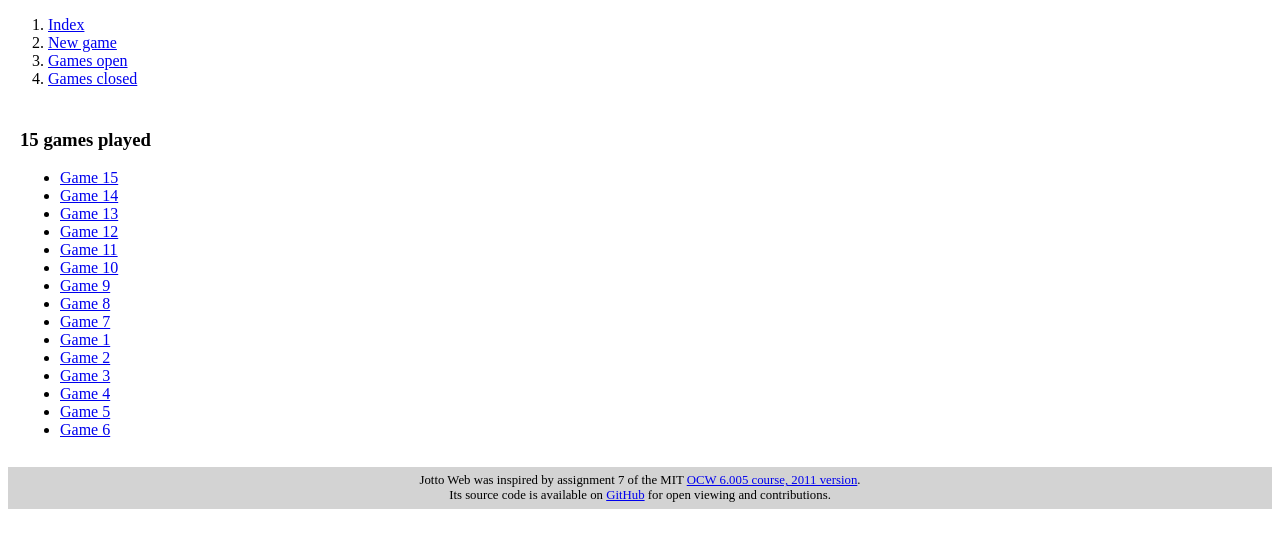
After one commit to acsor/Jotto-Web, a Django app: page /closed_sessions in a window 1280 px wide. The commit adds this page. Shown: the top 548 px of the page. Run offline with Django 3.2, Linux system fonts and the light colour scheme; data comes from the database, SQL or seed files in the repository; both versions use the stored data as it was after the commit.

Commit message:
Add closed sessions page.
Modify ordering in open sessions page.
Rename "sessions_still_open" url to "open_sessions".

```diff
--- a/JottoWebApp/models.py
+++ b/JottoWebApp/models.py
@@ -65,9 +65,9 @@ class Guess(models.Model):
 
         return correct_position(self.name, hidden.name)
 
-
-def validate_name(name):
-    if len(name) == 0:
-        raise ValidationError("Input string has zero length.")
-    if re.fullmatch(Guess.re_name, name) is None:
-        raise ValidationError("Input is not a valid string.")
+    @staticmethod
+    def validate_name(name):
+        if len(name) == 0:
+            raise ValidationError("Input string has zero length.")
+        if re.fullmatch(Guess.re_name, name) is None:
+            raise ValidationError("Input is not a valid string.")
--- a/JottoWebApp/templates/jotto/base.html
+++ b/JottoWebApp/templates/jotto/base.html
@@ -71,7 +71,8 @@
             {% block sidebar %}
                 <li><a href="{% url 'jotto:index' %}">Index</a></li>
                 <li><a href="{% url 'jotto:pre_session' %}">New game</a></li>
-                <li><a href="{% url 'jotto:sessions_still_open' %}">Games still open</a></li>
+                <li><a href="{% url 'jotto:open_sessions' %}">Games open</a></li>
+                <li><a href="{% url 'jotto:closed_sessions' %}">Games closed</a></li>
             {% endblock %}
         </ol>
     </nav>
--- /dev/null
+++ b/JottoWebApp/templates/jotto/closed_sessions.html
@@ -0,0 +1,21 @@
+{% extends "jotto/base.html" %}
+
+{% block title %}Closed games | {{ block.super }}{% endblock %}
+
+{% block content %}
+    {% if sessions %}
+        <div>
+            <h3>{{ sessions|length }} games played</h3>
+            <ul>
+                {% for s in sessions %}
+                    <li><a href="{% url 'jotto:session' s.id %}">Game {{ s.id }}</a></li>
+                {% endfor %}
+            </ul>
+        </div>
+    {% else %}
+        <p>
+            No games have still been opened.<br>
+            If you wish, you can <a href="{% url 'jotto:pre_session' %}">start a new game</a>.
+        </p>
+    {% endif %}
+{% endblock %}
--- a/JottoWebApp/urls.py
+++ b/JottoWebApp/urls.py
@@ -10,6 +10,7 @@ urlpatterns = [
     url(r"^new_session$", new_session, name="new_session"),
     url(r"^session/(?P<session_id>\d+)$", session, name="session"),
     url(r"^close_session/(?P<session_id>\d+)$", close_session, name="close_session"),
-    url(r"^sessions_still_open$", sessions_still_open, name="sessions_still_open"),
+    url(r"^open_sessions$", open_sessions, name="open_sessions"),
+    url(r"^closed_sessions$", closed_sessions, name="closed_sessions"),
     url(r"^session_guess/(?P<session_id>\d+)$", session_guess, name="session_guess"),
 ]
--- a/JottoWebApp/views.py
+++ b/JottoWebApp/views.py
@@ -57,10 +57,21 @@ def close_session(request, session_id):
     return HttpResponse(template.render(context, request))
 
 
-def sessions_still_open(request):
-    template = loader.get_template("jotto/sessions_still_open.html")
+def open_sessions(request):
+    template = loader.get_template("jotto/open_sessions.html")
     context = {
-        "open_sessions": [s for s in Session.objects.all() if s.end_date is None]
+        "sessions": [s for s in Session.objects.order_by("-start_date") if s.end_date is None]
+    }
+
+    return HttpResponse(template.render(context, request))
+
+
+def closed_sessions(request):
+    template = loader.get_template("jotto/closed_sessions.html")
+    context = {
+        # TO-DO Add a more refined boolean condition in this list comprehension (e.g. check if date comes before now,
+        # not if it just isn't None).
+        "sessions": [s for s in Session.objects.order_by("-start_date") if s.end_date is not None],
     }
 
     return HttpResponse(template.render(context, request))
```
Also changed, not shown: JottoWebApp/templates/jotto/open_sessions.html (renamed from JottoWebApp/templates/jotto/sessions_still_open.html, +9 -7 lines), JottoWebApp/templates/jotto/session.html (+7 -6 lines), db.sqlite3.
